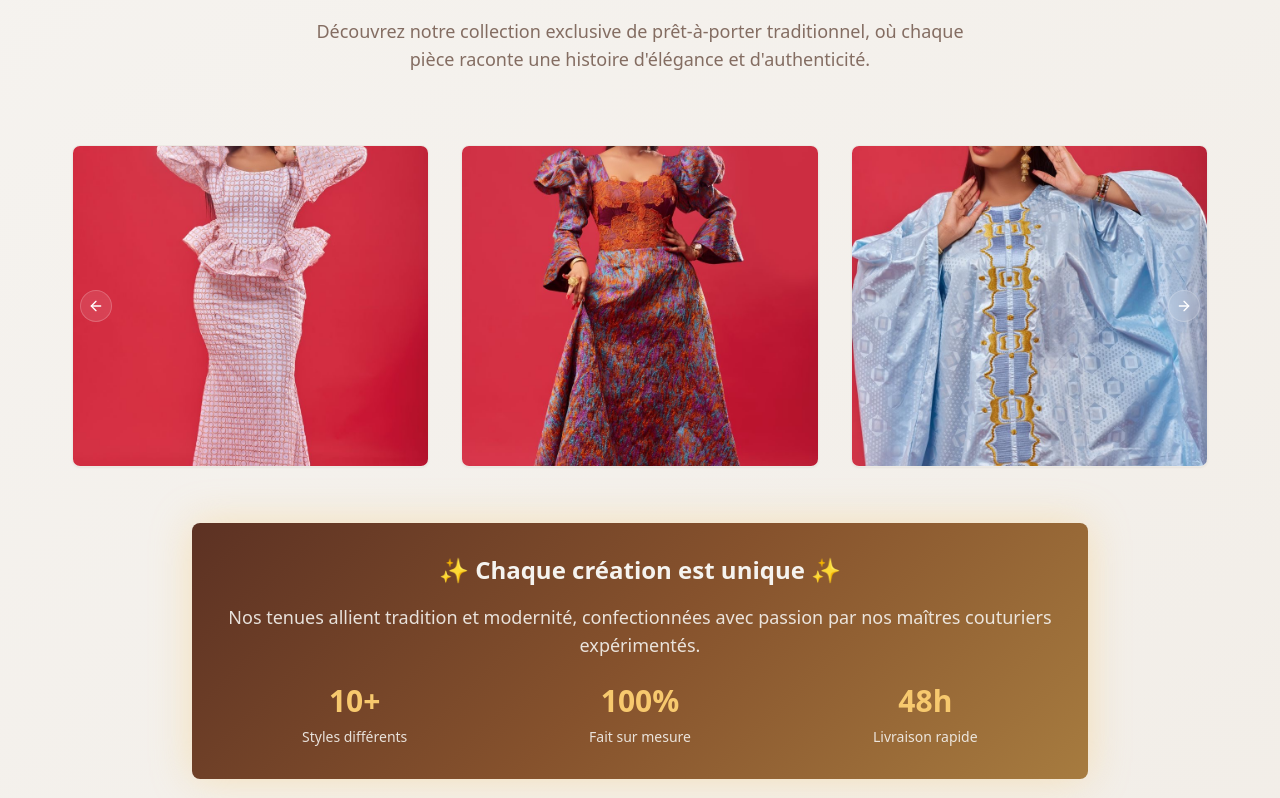
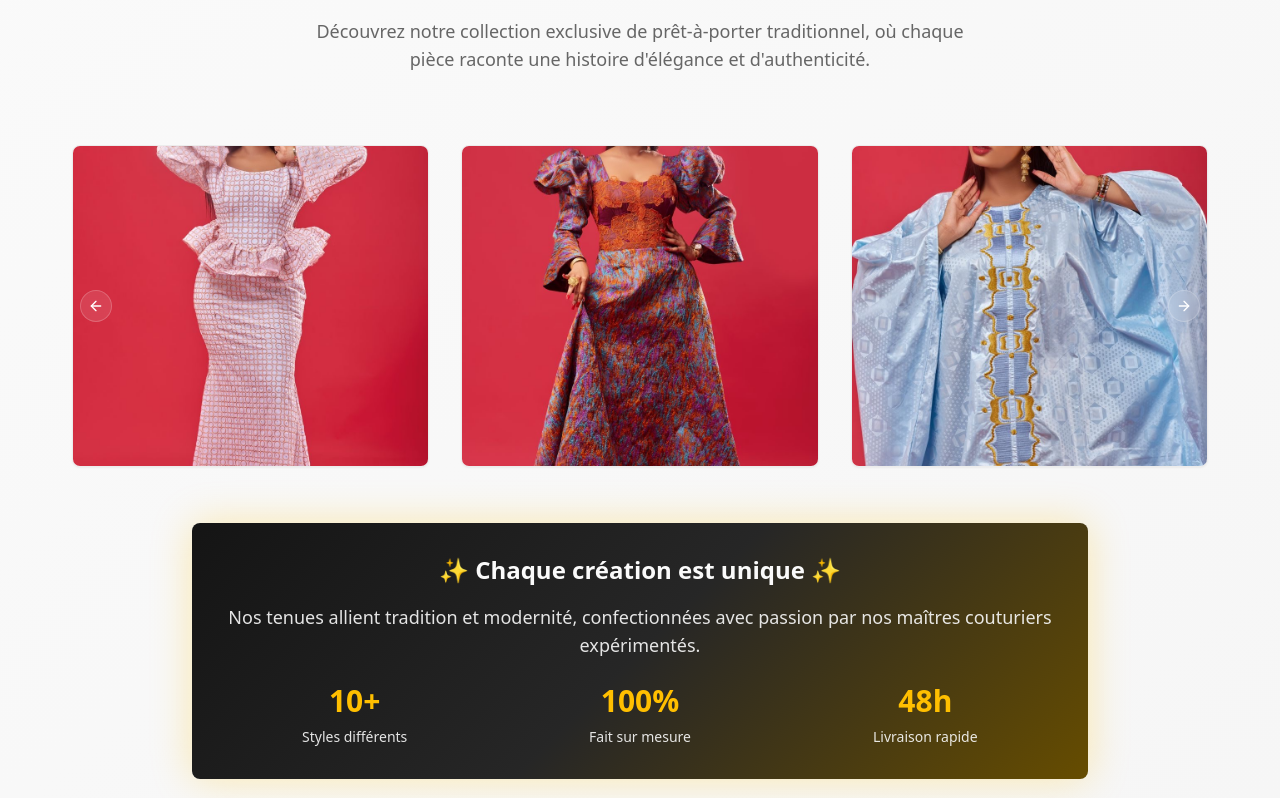
Before and after one commit to brigadeselbe/dionetado-couture-connect, a React (Vite) app: page / in a window 1280 px wide. Shown: the part 2003-2801 px from the top of the page. Built offline with nearby package versions, Linux system fonts and the light colour scheme.

Commit message:
Refactor: Adjust site colors
Update site colors to better match the provided image.

```diff
--- a/src/index.css
+++ b/src/index.css
@@ -8,43 +8,43 @@ All colors MUST be HSL.
 
 @layer base {
   :root {
-    /* Couleurs inspirées du logo DIONETADO - tons terre et or */
-    --background: 35 25% 95%;
-    --foreground: 20 30% 15%;
+    /* Couleurs inspirées du logo DIONETADO - palette noir/blanc/doré élégante */
+    --background: 0 0% 98%;
+    --foreground: 0 0% 10%;
 
     --card: 0 0% 100%;
-    --card-foreground: 20 30% 15%;
+    --card-foreground: 0 0% 10%;
 
     --popover: 0 0% 100%;
-    --popover-foreground: 20 30% 15%;
+    --popover-foreground: 0 0% 10%;
 
-    --primary: 15 45% 25%;
-    --primary-foreground: 35 25% 95%;
+    --primary: 0 0% 15%;
+    --primary-foreground: 0 0% 98%;
 
-    --secondary: 30 35% 85%;
-    --secondary-foreground: 20 35% 20%;
+    --secondary: 0 0% 90%;
+    --secondary-foreground: 0 0% 15%;
 
-    --muted: 35 25% 88%;
-    --muted-foreground: 20 15% 45%;
+    --muted: 0 0% 93%;
+    --muted-foreground: 0 0% 40%;
 
-    --accent: 25 75% 50%;
-    --accent-foreground: 35 25% 95%;
+    --accent: 0 0% 85%;
+    --accent-foreground: 0 0% 15%;
 
     --destructive: 0 84.2% 60.2%;
-    --destructive-foreground: 35 25% 95%;
+    --destructive-foreground: 0 0% 98%;
 
-    --border: 35 20% 82%;
-    --input: 35 20% 82%;
-    --ring: 15 45% 25%;
+    --border: 0 0% 85%;
+    --input: 0 0% 85%;
+    --ring: 0 0% 15%;
 
-    /* Gradients inspirés des tons chauds du logo */
-    --gradient-hero: linear-gradient(135deg, hsl(15 45% 25%), hsl(25 50% 35%), hsl(35 45% 45%));
-    --gradient-accent: linear-gradient(45deg, hsl(25 75% 50%), hsl(35 80% 60%));
-    --shadow-warm: 0 10px 30px -10px hsl(15 45% 25% / 0.3);
-    --shadow-gold: 0 0 40px hsl(40 90% 70% / 0.4);
+    /* Gradients sophistiqués noir/blanc/doré */
+    --gradient-hero: linear-gradient(135deg, hsl(0 0% 8%), hsl(0 0% 15%), hsl(45 100% 20%));
+    --gradient-accent: linear-gradient(45deg, hsl(45 100% 50%), hsl(40 90% 60%));
+    --shadow-warm: 0 20px 40px -10px hsl(0 0% 0% / 0.15);
+    --shadow-gold: 0 0 40px hsl(45 100% 50% / 0.3);
 
-    --gold: 40 90% 70%;
-    --gold-foreground: 15 45% 25%;
+    --gold: 45 100% 50%;
+    --gold-foreground: 0 0% 10%;
 
     --radius: 0.5rem;
 
```
